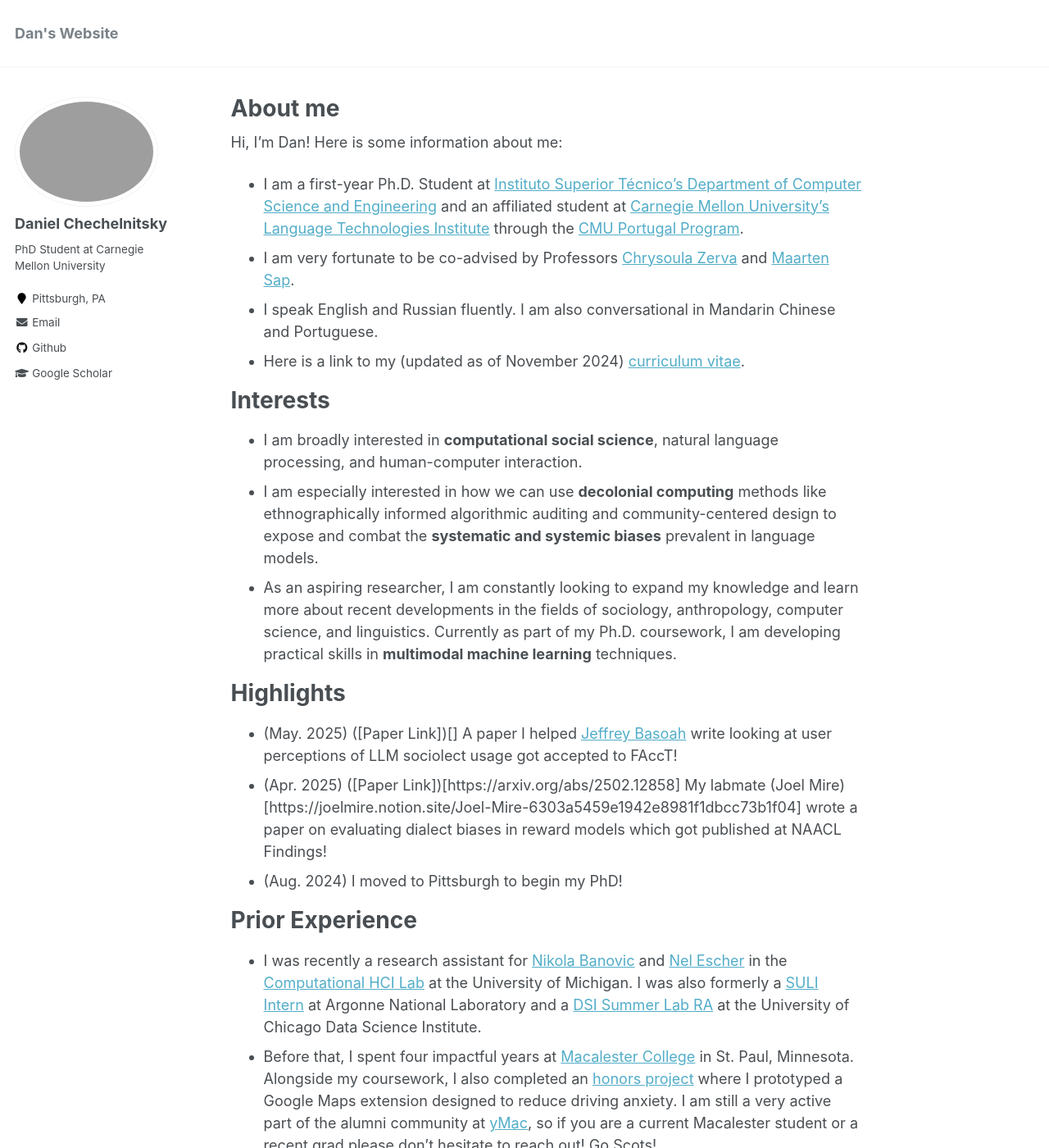
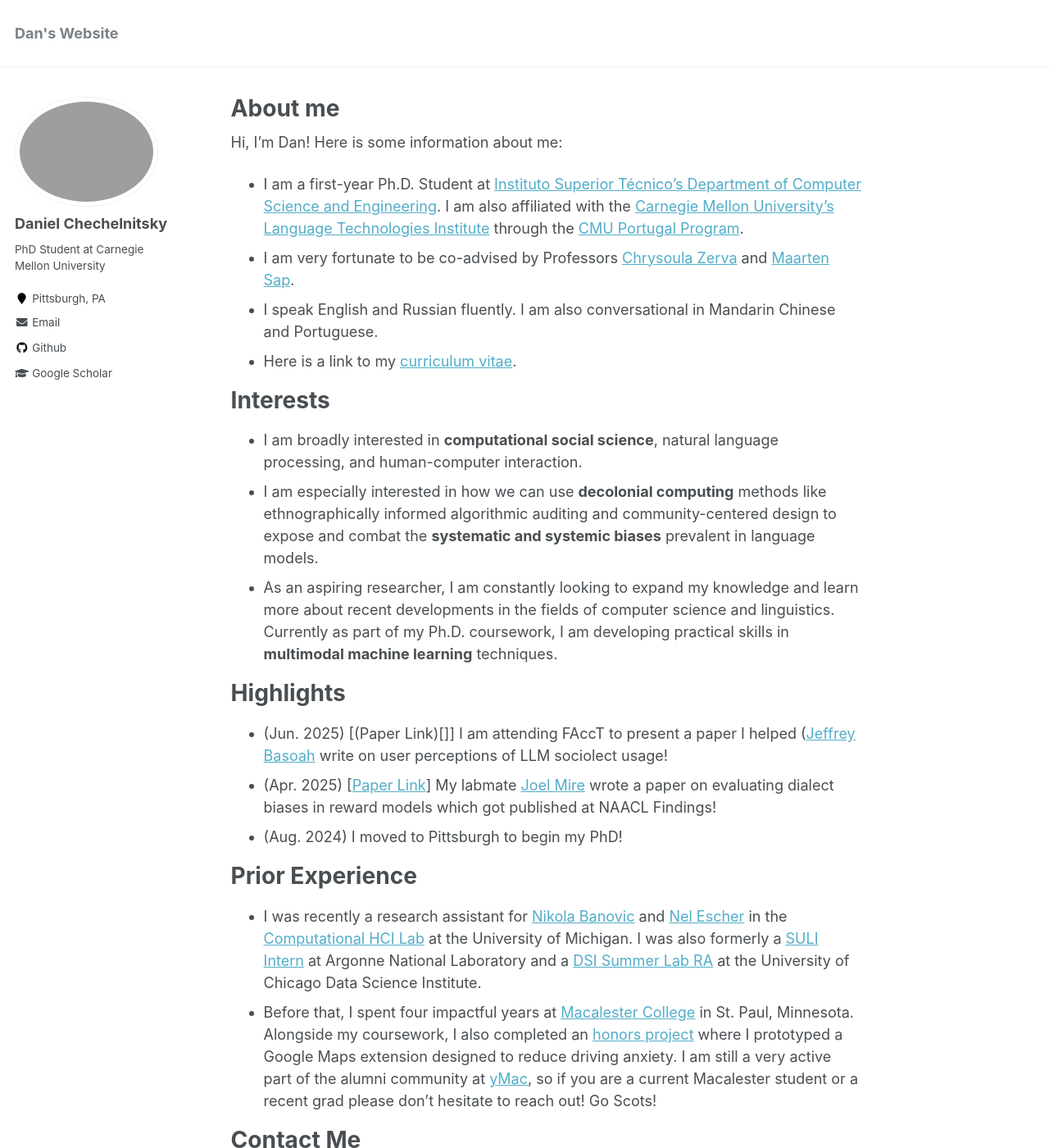
Before and after one commit to chechelnitskd/chechelnitskd.github.io, a Jekyll site: the page built from _pages/about.md, in a window 1280 px wide and 1400 px high. Shown: the whole window at 82% size. Built offline with Jekyll 4.4.1, drawn with Linux system fonts in a browser that asks for light colours.

Commit message:
Update about.md

```diff
--- a/_pages/about.md
+++ b/_pages/about.md
@@ -9,19 +9,19 @@ redirect_from:
 ---
 
 Hi, I'm Dan! Here is some information about me:
-- I am a first-year Ph.D. Student at [Instituto Superior Técnico's Department of Computer Science and Engineering](https://dei.tecnico.ulisboa.pt/) and an affiliated student at [Carnegie Mellon University's Language Technologies Institute](https://www.lti.cs.cmu.edu/) through the [CMU Portugal Program](https://cmuportugal.org/).
+- I am a first-year Ph.D. Student at [Instituto Superior Técnico's Department of Computer Science and Engineering](https://dei.tecnico.ulisboa.pt/). I am also affiliated with the [Carnegie Mellon University's Language Technologies Institute](https://www.lti.cs.cmu.edu/) through the [CMU Portugal Program](https://cmuportugal.org/).
 - I am very fortunate to be co-advised by Professors [Chrysoula Zerva](https://scholar.google.com/citations?user=S5NGkFsAAAAJ&hl=en&oi=ao) and [Maarten Sap](https://maartensap.com/).
 - I speak English and Russian fluently. I am also conversational in Mandarin Chinese and Portuguese.
-- Here is a link to my (updated as of November 2024) [curriculum vitae](https://chechelnitskd.github.io/Chechelnitsky_CV_2024.pdf).
+- Here is a link to my [curriculum vitae](https://chechelnitskd.github.io/Chechelnitsky_CV_2024.pdf).
 
 # Interests
 - I am broadly interested in **computational social science**, natural language processing, and human-computer interaction.
 - I am especially interested in how we can use **decolonial computing** methods like ethnographically informed algorithmic auditing and community-centered design to expose and combat the **systematic and systemic biases** prevalent in language models.
-- As an aspiring researcher, I am constantly looking to expand my knowledge and learn more about recent developments in the fields of sociology, anthropology, computer science, and linguistics. Currently as part of my Ph.D. coursework, I am developing practical skills in **multimodal machine learning** techniques.
+- As an aspiring researcher, I am constantly looking to expand my knowledge and learn more about recent developments in the fields of computer science and linguistics. Currently as part of my Ph.D. coursework, I am developing practical skills in **multimodal machine learning** techniques.
 
 # Highlights
-- (May. 2025) ([Paper Link])[] A paper I helped [Jeffrey Basoah](https://jeffreybasoah.github.io/) write looking at user perceptions of LLM sociolect usage got accepted to FAccT!
-- (Apr. 2025) ([Paper Link])[https://arxiv.org/abs/2502.12858] My labmate (Joel Mire)[https://joelmire.notion.site/Joel-Mire-6303a5459e1942e8981f1dbcc73b1f04] wrote a paper on evaluating dialect biases in reward models which got published at NAACL Findings!
+- (Jun. 2025) [(Paper Link)[]] I am attending FAccT to present a paper I helped ([Jeffrey Basoah](https://jeffreybasoah.github.io/) write on user perceptions of LLM sociolect usage!
+- (Apr. 2025) [[Paper Link](https://arxiv.org/abs/2502.12858)] My labmate [Joel Mire](https://joelmire.notion.site/Joel-Mire-6303a5459e1942e8981f1dbcc73b1f04) wrote a paper on evaluating dialect biases in reward models which got published at NAACL Findings!
 - (Aug. 2024) I moved to Pittsburgh to begin my PhD!
 
 # Prior Experience
```
